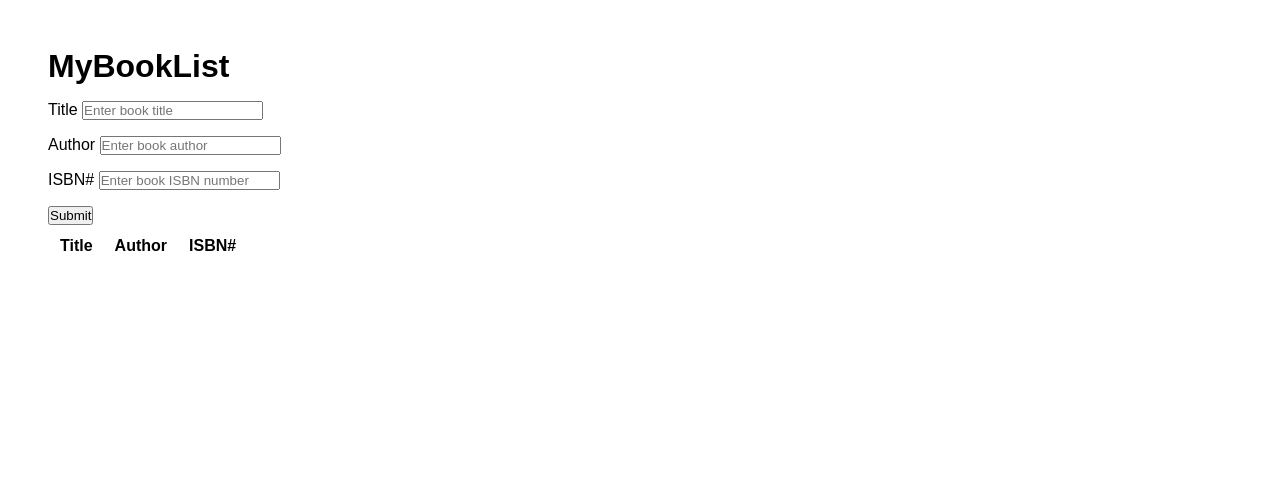
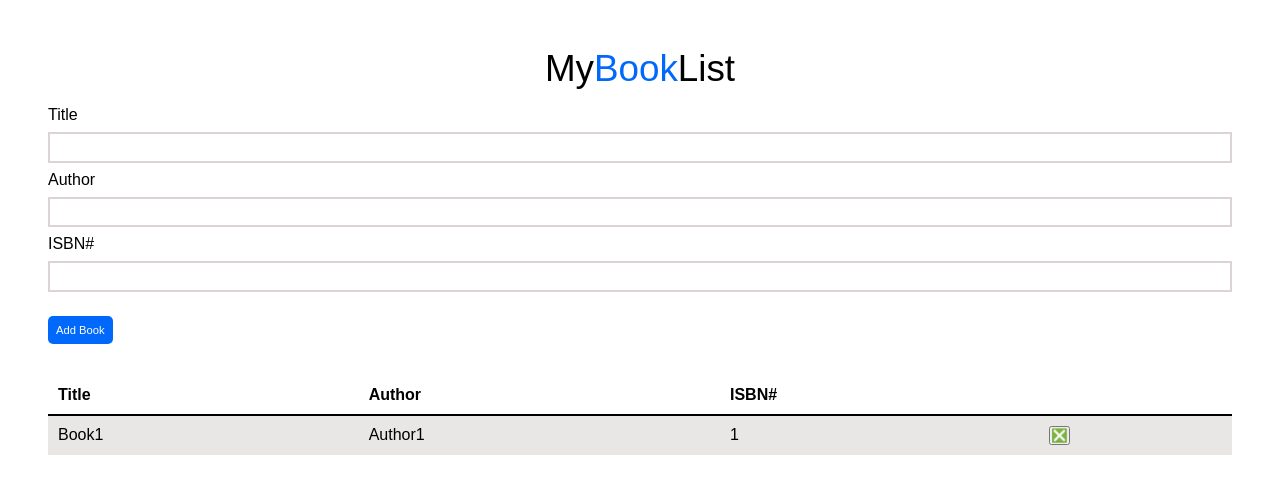
Before and after one commit to acciojob/book-list-jhans1-cs, a website: page main.html in a window 1280 px wide. Drawn offline with Linux system fonts and the light colour scheme.

Commit message:
created a submission

```diff
--- a/main.html
+++ b/main.html
@@ -11,34 +11,48 @@
     <script type="text/javascript" src="./script.js">
 </script>
 <div class="container">
-      <h1 class="my-4 text-center">MyBookList</h1>
+	<h1 id="heading">My<span>Book</span>List</h1>
 	<div class="form-group">
-        <label for="title">Title</label>
-        <input type="text" class="form-control" id="title" placeholder="Enter book title">
+		<form action="">
+			<section>
+				<label for="title">Title</label><br>
+				<input type="text" name="title" id="title" required>
+			</section>
+			<section>
+				<label for="author">Author</label><br>
+				<input type="text" name="author" id="author" required>
+			</section>
+			<section>
+				<label for="isbn">ISBN#</label><br>
+				<input type="number" name="isbn" id="isbn" required>
+			</section>
+			<button type="submit" id="submit">Add Book</button>
+		</form>
 	</div>
-      <div class="form-group">
-        <label for="author">Author</label>
-        <input type="text" class="form-control" id="author" placeholder="Enter book author">
-      </div>
-      <div class="form-group">
-        <label for="isbn">ISBN#</label>
-        <input type="text" class="form-control" id="isbn" placeholder="Enter book ISBN number">
-      </div>
-      <button type="submit" class="btn btn-primary" id="submit">Submit</button>
-      <table class="table table-striped mt-4">
-        <thead>
+
+	<div class="table-section">
+
+	<table class="table table-striped">
+		<thead >
 			<tr>
 				<th>Title</th>
 				<th>Author</th>
 				<th>ISBN#</th>
-            <th></th>
 			</tr>
 		</thead>
 		<tbody id="book-list">
-			<tr></tr>
+			 <tr>
+				<td>Book1</td>
+				<td>Author1</td>
+				<td>1</td>
+				<td ><button class="delete">&#10062;</button></td>
+			</tr>
+
 		</tbody>
 	</table>
 	</div>
+  </div>
+
 </body>
 
 </html>
```
Lines whose indentation alone changed are shown as unchanged.
